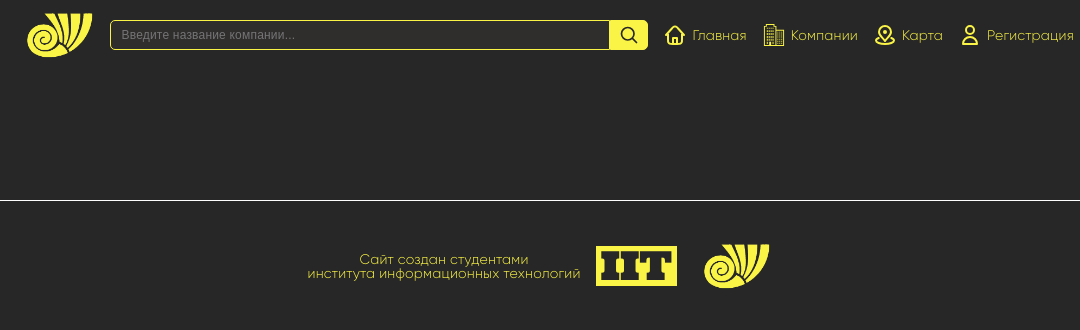
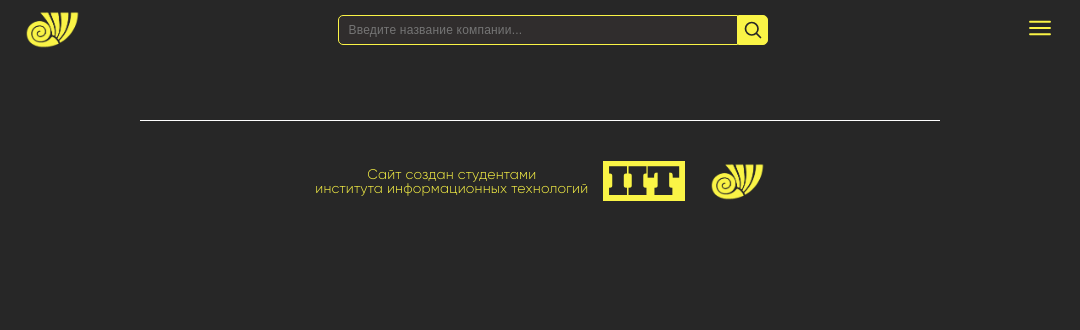
Before and after one commit to BorisVasilevv/web-chel-work, a Django app: page /companies/ in a window 1080 px wide. Shown: the top 330 px of the page. Run offline with Django 4.2, Linux system fonts and the light colour scheme; data that the repository does not hold is empty; some libraries are stand-ins or nearby versions.

Commit message:
adaptive for laptop

```diff
--- a/itcompanysite/companies/static/companies/css/companies.css
+++ b/itcompanysite/companies/static/companies/css/companies.css
@@ -232,8 +232,8 @@
     justify-content: space-around;
     background-color: #272727;
     margin: 10px;
-    flex-display: row;
     flex-wrap: wrap;
+
 }
 
 .subcategory-button {
@@ -405,6 +405,12 @@
     }
 }
 
+
+@media screen and (min-width: 800px) and (max-width:1199px){
+
+}
+
+
 @media screen and (min-width: 1200px) and (max-width: 1439px) {
 
     .companies-item{
--- a/itcompanysite/main/static/main/css/categories.css
+++ b/itcompanysite/main/static/main/css/categories.css
@@ -82,6 +82,7 @@
     font-size: 18px;
     font-weight: 400;
     letter-spacing: 0.2px;
+    line-height: 1.2;
     padding: 10px;
 }
 
@@ -155,3 +156,9 @@
         cursor: pointer;
     }
 }
+
+@media screen and (min-width: 800px) and (max-width:1199px){
+    .categories-item{
+        width: 250px;
+    }
+}
--- a/itcompanysite/main/static/main/css/main.css
+++ b/itcompanysite/main/static/main/css/main.css
@@ -215,7 +215,6 @@ hr{
         gap: 0;
     }
 
-
     .main-logo{
         width: 40px;
     }
@@ -243,11 +242,6 @@ hr{
         width:30px;
     }
 
-    .search-button-image{
-        height:20px;
-        width:20px;
-    }
-
     .navigation-elem{
         display: none;
     }
@@ -264,11 +258,6 @@ hr{
     nav label{
         display: block;
         padding-right: 10px;
-    }
-
-    nav ul li a{
-
-        text-decoration: none;
     }
 
     .menu li{
@@ -300,11 +289,8 @@ hr{
 
     .section-greeting{
         background: linear-gradient(90deg, #000 0%, #000 0.14%, rgba(0, 0, 0, 0.00) 40%), linear-gradient(270deg, #000 0%, #000 0.14%, rgba(0, 0, 0, 0.00) 40%), url("../../main/img/compik.png");
-
-        border-radius: 20px;
         height: 100px;
         margin: 70px auto auto auto;
-        padding: 70px 20px;
         text-align: center;
         width: 300px;
         background-size: cover;
@@ -333,8 +319,16 @@ hr{
         line-height: normal;
     }
 
+
     .section-subtitle {
         padding: 10px;
+    }
+
+    .main-page-map-container {
+        height: 400px;
+        width: 85vw;
+        margin-right: auto;
+        margin-left: auto;
     }
 
     .footer{
@@ -352,10 +346,137 @@ hr{
 }
 
 
+@media screen and (min-width: 800px) and (max-width:1199px){
+    body{
+        max-width: 800px;
+    }
+
+    .main-logo{
+        width: 55px;
+    }
+
+    .search-row{
+        font-size: 12px;
+        height:30px;
+        width:400px;
+    }
+
+    .search-button{
+        width:30px;
+    }
+
+    .main-header{
+        background-color: #272727;
+        gap: unset;
+        position: fixed;
+        left: 0;
+        top: 0;
+        width: 100%;
+        padding-bottom: 10px;
+        z-index: 2501;
+        box-sizing: border-box;
+    }
+
+    .navigation-elem{
+        display: none;
+    }
+
+    .menu-wrap{
+        display: block;
+        align-self: center;
+    }
+
+    nav input{
+        display: none;
+    }
+
+    nav label{
+        display: block;
+        padding-right: 10px;
+    }
+
+    .menu li{
+        float: none;
+    }
+
+    .menu{
+        display: none;
+    }
+
+    #menu-toggle:checked + .menu{
+        align-items: center;
+        background-color: #272727;
+        box-sizing: border-box;
+        display: flex;
+        flex-direction: column;
+        gap: 10px;
+        width: 100%;
+        left: 0;
+        position: absolute;
+        padding: 10px;
+    }
+
+    .menu-icon{
+        height: 30px;
+    }
+
+    .navigation-elem-link{
+        height: 30px;
+        font-size: 18px;
+    }
+
+    .navigation-elem-icon{
+        height: 28px;
+        width: 28px;
+    }
+
+    .section-greeting{
+        background: linear-gradient(90deg, #000 0%, #000 0.14%, rgba(0, 0, 0, 0.00) 40%), linear-gradient(270deg, #000 0%, #000 0.14%, rgba(0, 0, 0, 0.00) 40%), url("../../main/img/compik.png");
+        height: 400px;
+        margin: auto;
+        text-align: center;
+        width: 700px;
+        background-size: cover;
+        background-repeat: no-repeat;
+        background-position: center center;
+        margin-top: 80px;
+
+    }
+
+    .section-greeting__description{
+        display: flex;
+        flex-direction: column;
+        gap: 40px;
+        width: 500px;
+    }
+
+    .section-greeting__headline{
+        font-size: 54px;
+        font-style: normal;
+        font-weight: 400;
+        line-height: normal;
+    }
+
+    .section-greeting__sub-headline{
+        font-size: 22px;
+        font-style: normal;
+        font-weight: 400;
+        line-height: normal;
+    }
+
+    .main-page-map-container {
+        height: 500px;
+        width: 650px;
+        margin-right: auto;
+        margin-left: auto;
+    }
+
+}
+
+
+
 @media screen and (min-width: 1200px) and (max-width: 1439px) {
     body{
         max-width: 1200px;
-
     }
-
 }
--- a/itcompanysite/main/static/main/css/map.css
+++ b/itcompanysite/main/static/main/css/map.css
@@ -98,13 +98,6 @@
 
 @media screen and (max-width: 480px) {
 
-    .main-page-map-container {
-        height: 500px;
-        width: 85vw;
-        margin-right: auto;
-        margin-left: auto;
-    }
-
     .map-page-container{
         gap: 10px;
         flex-direction: column;
```
